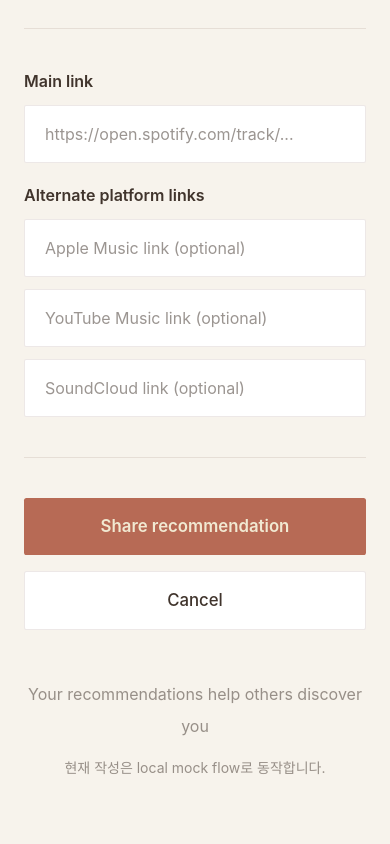
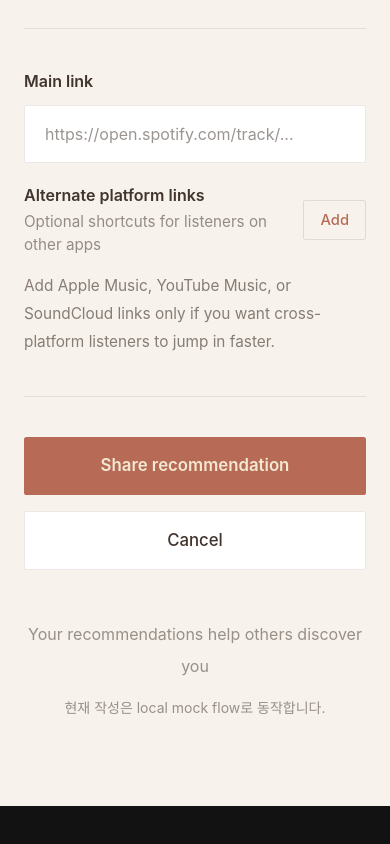
Before and after one commit to MrTMI-0315/onochu, a Next.js app: page /recommendations/new in a window 390 px wide. Shown: the part 1628-2472 px from the top of the page. After the commit the page ends 2434 px from the top, so only its background shows below. Built offline with nearby package versions, Linux system fonts and the light colour scheme.

Commit message:
MB 61 : collapse mobile alternate platform links

```diff
--- a/components/recommendation-composer.tsx
+++ b/components/recommendation-composer.tsx
@@ -60,6 +60,7 @@ export function RecommendationComposer({
   );
   const [comment, setComment] = useState("");
   const [selectedTags, setSelectedTags] = useState<string[]>([]);
+  const [showAlternateLinks, setShowAlternateLinks] = useState(false);
   const [errors, setErrors] = useState<ComposerErrors>({});
   const [isSaving, setIsSaving] = useState(false);
   const [isPending, startTransition] = useTransition();
@@ -74,6 +75,12 @@ export function RecommendationComposer({
   const alternatePlatformOptions = platformOptions.filter(
     ([value]) => value !== "other",
   );
+  const hasAlternateLinks = mobilePlatformOrder.some(
+    (value) =>
+      value !== platform && (alternatePlatformUrls[value]?.trim().length ?? 0) > 0,
+  );
+  const shouldShowAlternateLinks =
+    showAlternateLinks || hasAlternateLinks || Boolean(errors.alternatePlatformUrls);
 
   function clearFormFields() {
     setTrackTitle("");
@@ -83,6 +90,7 @@ export function RecommendationComposer({
     setAlternatePlatformUrls({});
     setComment("");
     setSelectedTags([]);
+    setShowAlternateLinks(false);
   }
 
   function resetForm() {
@@ -394,10 +402,27 @@ export function RecommendationComposer({
               </label>
 
               <div>
-                <span className="mb-3 block text-[1rem] font-semibold">
+                <div className="flex items-center justify-between gap-4">
+                  <div>
+                    <span className="block text-[1rem] font-semibold">
                       Alternate platform links
                     </span>
-                <div className="space-y-3">
+                    <span className="mt-1 block text-[0.95rem] text-[rgba(64,52,44,0.54)]">
+                      Optional shortcuts for listeners on other apps
+                    </span>
+                  </div>
+                  <button
+                    type="button"
+                    onClick={() =>
+                      setShowAlternateLinks((currentValue) => !currentValue)
+                    }
+                    className="rounded-[0.12rem] border border-[rgba(109,66,60,0.14)] px-4 py-2 text-[0.92rem] font-medium text-[var(--primary-strong)]"
+                  >
+                    {shouldShowAlternateLinks ? "Hide" : "Add"}
+                  </button>
+                </div>
+                {shouldShowAlternateLinks ? (
+                  <div className="mt-4 space-y-3">
                     {mobilePlatformOrder
                       .filter((value) => value !== platform)
                       .map((value) => (
@@ -413,6 +438,12 @@ export function RecommendationComposer({
                         />
                       ))}
                   </div>
+                ) : (
+                  <p className="mt-4 text-[0.96rem] leading-7 text-[rgba(64,52,44,0.62)]">
+                    Add Apple Music, YouTube Music, or SoundCloud links only if you
+                    want cross-platform listeners to jump in faster.
+                  </p>
+                )}
                 {errors.alternatePlatformUrls ? (
                   <span className="mt-2 block text-sm text-rose-500">
                     {errors.alternatePlatformUrls}
```
Lines whose indentation alone changed are shown as unchanged.
